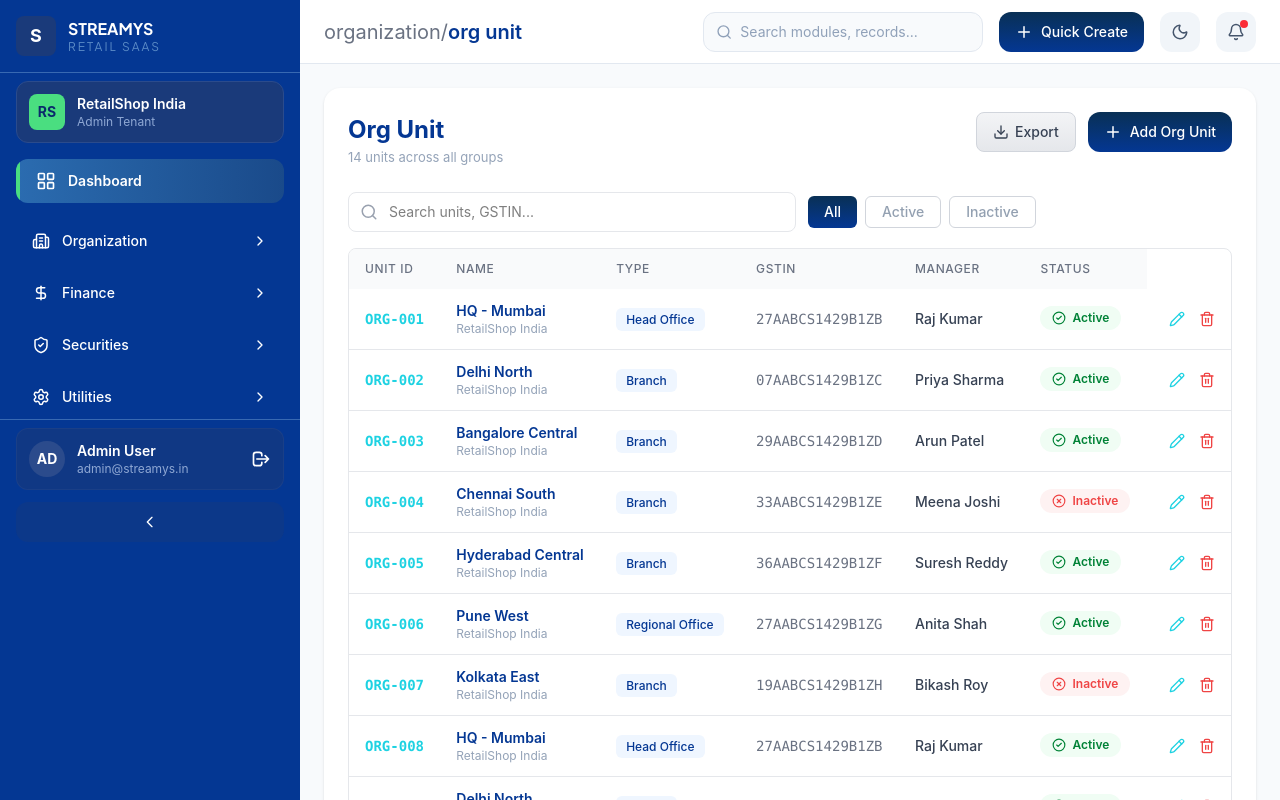
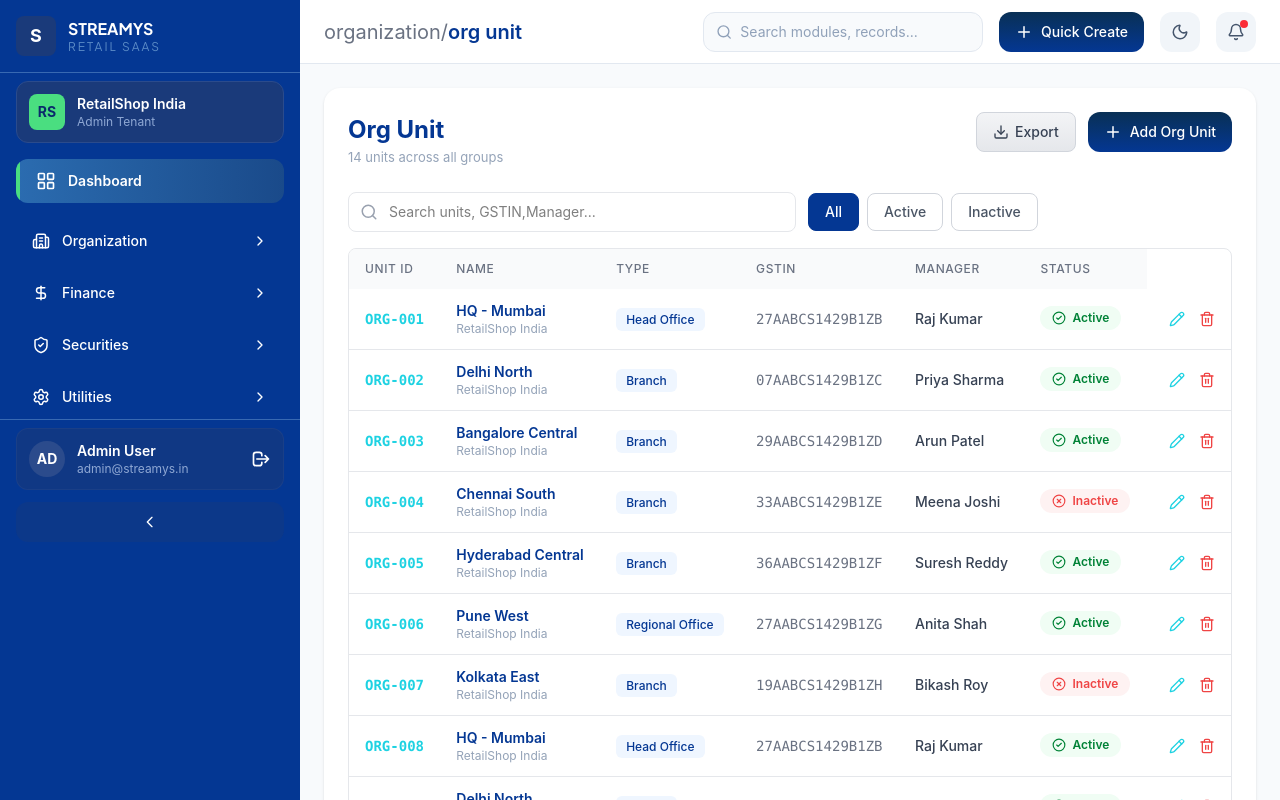
Before and after one commit to ameenerp2026/retail_erp, a React (Vite) app in the folder frontend/: page /dashboard/organization/org-unit in a window 1280 px wide. Shown: the top 800 px of the page. Built offline with nearby package versions, Linux system fonts and the light colour scheme; sample sign-in values are in the browser's storage.

Commit message:
search functionality

```diff
--- a/frontend/src/modules/Organization/pages/OrganizationUnit.tsx
+++ b/frontend/src/modules/Organization/pages/OrganizationUnit.tsx
@@ -1,5 +1,5 @@
-import { useState } from "react"
-import { Download, Plus, Search } from "lucide-react"
+import { useEffect, useMemo, useState } from "react"
+import { Download, Plus, Search, X } from "lucide-react"
 import OrgUnitTable from "../components/OrgUnitTable"
 import Pagination from "../components/Pagination"
 import OrgUnitModal from "../components/OrgUnitModal"
@@ -14,36 +14,66 @@ export interface OrgUnit extends OrgUnitFormData {
 }
 
 
-const orgUnits : OrgUnit[]= [
-  { id: 'ORG-001', name: 'HQ - Mumbai', subtext: 'RetailShop India', type: 'Head Office',group: 'retailshop-india',  gstin: '27AABCS1429B1ZB', manager: 'Raj Kumar', status: 'Active','state':'KA','address':'Bangalore' },
-  { id: 'ORG-002', name: 'Delhi North', subtext: 'RetailShop India', type: 'Branch',group: 'retailshop-india',  gstin: '07AABCS1429B1ZC', manager: 'Priya Sharma', status: 'Active','state':'TN','address':'Chennai'  },
-  { id: 'ORG-003', name: 'Bangalore Central', subtext: 'RetailShop India', type: 'Branch',group: 'retailshop-india',  gstin: '29AABCS1429B1ZD', manager: 'Arun Patel', status: 'Active','state':'KA','address':'Bangalore'},
-  { id: 'ORG-004', name: 'Chennai South', subtext: 'RetailShop India', type: 'Branch',group: 'retailshop-india',  gstin: '33AABCS1429B1ZE', manager: 'Meena Joshi', status: 'Inactive','state':'KA','address':'Bangalore' },
-  { id: 'ORG-005', name: 'Hyderabad Central', subtext: 'RetailShop India', type: 'Branch',group: 'retailshop-india',  gstin: '36AABCS1429B1ZF', manager: 'Suresh Reddy', status: 'Active','state':'KA','address':'Bangalore' },
-  { id: 'ORG-006', name: 'Pune West', subtext: 'RetailShop India', type: 'Regional Office',group: 'retailshop-india',  gstin: '27AABCS1429B1ZG', manager: 'Anita Shah', status: 'Active','state':'KA','address':'Bangalore' },
-  { id: 'ORG-007', name: 'Kolkata East', subtext: 'RetailShop India', type: 'Branch',group: 'retailshop-india',  gstin: '19AABCS1429B1ZH', manager: 'Bikash Roy', status: 'Inactive','state':'KA','address':'Bangalore' },
-   { id: 'ORG-008', name: 'HQ - Mumbai', subtext: 'RetailShop India', type: 'Head Office',group: 'retailshop-india',  gstin: '27AABCS1429B1ZB', manager: 'Raj Kumar', status: 'Active','state':'KA','address':'Bangalore' },
-  { id: 'ORG-009', name: 'Delhi North', subtext: 'RetailShop India', type: 'Branch',group: 'retailshop-india',  gstin: '07AABCS1429B1ZC', manager: 'Priya Sharma', status: 'Active','state':'KA','address':'Bangalore' },
-  { id: 'ORG-010', name: 'Bangalore Central', subtext: 'RetailShop India', type: 'Branch',group: 'retailshop-india',  gstin: '29AABCS1429B1ZD', manager: 'Arun Patel', status: 'Active','state':'KA','address':'Bangalore' },
-  { id: 'ORG-011', name: 'Chennai South', subtext: 'RetailShop India', type: 'Branch',group: 'retailshop-india',  gstin: '33AABCS1429B1ZE', manager: 'Meena Joshi', status: 'Inactive','state':'KA','address':'Bangalore' },
-  { id: 'ORG-012', name: 'Hyderabad Central', subtext: 'RetailShop India', type: 'Branch',group: 'retailshop-india',  gstin: '36AABCS1429B1ZF', manager: 'Suresh Reddy', status: 'Active','state':'KA','address':'Bangalore' },
-  { id: 'ORG-013', name: 'Pune West', subtext: 'RetailShop India', type: 'Regional Office',group: 'retailshop-india',  gstin: '27AABCS1429B1ZG', manager: 'Anita Shah', status: 'Active','state':'KA','address':'Bangalore' },
-  { id: 'ORG-014', name: 'Kolkata East', subtext: 'RetailShop India', type: 'Branch',group: 'retailshop-india',  gstin: '19AABCS1429B1ZH', manager: 'Bikash Roy', status: 'Inactive','state':'KA','address':'Bangalore' },
+const orgUnits: OrgUnit[] = [
+  { id: 'ORG-001', name: 'HQ - Mumbai', subtext: 'RetailShop India', type: 'Head Office', group: 'retailshop-india', gstin: '27AABCS1429B1ZB', manager: 'Raj Kumar', status: 'Active', 'state': 'KA', 'address': 'Bangalore' },
+  { id: 'ORG-002', name: 'Delhi North', subtext: 'RetailShop India', type: 'Branch', group: 'retailshop-india', gstin: '07AABCS1429B1ZC', manager: 'Priya Sharma', status: 'Active', 'state': 'TN', 'address': 'Chennai' },
+  { id: 'ORG-003', name: 'Bangalore Central', subtext: 'RetailShop India', type: 'Branch', group: 'retailshop-india', gstin: '29AABCS1429B1ZD', manager: 'Arun Patel', status: 'Active', 'state': 'KA', 'address': 'Bangalore' },
+  { id: 'ORG-004', name: 'Chennai South', subtext: 'RetailShop India', type: 'Branch', group: 'retailshop-india', gstin: '33AABCS1429B1ZE', manager: 'Meena Joshi', status: 'Inactive', 'state': 'KA', 'address': 'Bangalore' },
+  { id: 'ORG-005', name: 'Hyderabad Central', subtext: 'RetailShop India', type: 'Branch', group: 'retailshop-india', gstin: '36AABCS1429B1ZF', manager: 'Suresh Reddy', status: 'Active', 'state': 'KA', 'address': 'Bangalore' },
+  { id: 'ORG-006', name: 'Pune West', subtext: 'RetailShop India', type: 'Regional Office', group: 'retailshop-india', gstin: '27AABCS1429B1ZG', manager: 'Anita Shah', status: 'Active', 'state': 'KA', 'address': 'Bangalore' },
+  { id: 'ORG-007', name: 'Kolkata East', subtext: 'RetailShop India', type: 'Branch', group: 'retailshop-india', gstin: '19AABCS1429B1ZH', manager: 'Bikash Roy', status: 'Inactive', 'state': 'KA', 'address': 'Bangalore' },
+  { id: 'ORG-008', name: 'HQ - Mumbai', subtext: 'RetailShop India', type: 'Head Office', group: 'retailshop-india', gstin: '27AABCS1429B1ZB', manager: 'Raj Kumar', status: 'Active', 'state': 'KA', 'address': 'Bangalore' },
+  { id: 'ORG-009', name: 'Delhi North', subtext: 'RetailShop India', type: 'Branch', group: 'retailshop-india', gstin: '07AABCS1429B1ZC', manager: 'Priya Sharma', status: 'Active', 'state': 'KA', 'address': 'Bangalore' },
+  { id: 'ORG-010', name: 'Bangalore Central', subtext: 'RetailShop India', type: 'Branch', group: 'retailshop-india', gstin: '29AABCS1429B1ZD', manager: 'Arun Patel', status: 'Active', 'state': 'KA', 'address': 'Bangalore' },
+  { id: 'ORG-011', name: 'Chennai South', subtext: 'RetailShop India', type: 'Branch', group: 'retailshop-india', gstin: '33AABCS1429B1ZE', manager: 'Meena Joshi', status: 'Inactive', 'state': 'KA', 'address': 'Bangalore' },
+  { id: 'ORG-012', name: 'Hyderabad Central', subtext: 'RetailShop India', type: 'Branch', group: 'retailshop-india', gstin: '36AABCS1429B1ZF', manager: 'Suresh Reddy', status: 'Active', 'state': 'KA', 'address': 'Bangalore' },
+  { id: 'ORG-013', name: 'Pune West', subtext: 'RetailShop India', type: 'Regional Office', group: 'retailshop-india', gstin: '27AABCS1429B1ZG', manager: 'Anita Shah', status: 'Active', 'state': 'KA', 'address': 'Bangalore' },
+  { id: 'ORG-014', name: 'Kolkata East', subtext: 'RetailShop India', type: 'Branch', group: 'retailshop-india', gstin: '19AABCS1429B1ZH', manager: 'Bikash Roy', status: 'Inactive', 'state': 'KA', 'address': 'Bangalore' },
 ]
 
+type StatusFilter = "all" | "Active" | "Inactive"
 
 function OrganizationUnit() {
   //delete org unit
   const [units, setUnits] = useState<OrgUnit[]>(orgUnits)
+  const [searchTerm, setSearchTerm] = useState("")
   const [deleteModalOpen, setDeleteModalOpen] = useState(false)
   const [unitToDelete, setUnitToDelete] = useState<OrgUnit | null>(null)
-
+  const [statusFilter, setStatusFilter] = useState<StatusFilter>("all")
   const [currentPage, setCurrentPage] = useState(1)
   const [rowsPerPage] = useState(10)
-const totalPages = Math.ceil(units.length / rowsPerPage)
+  // 1. Memoize filtered results for performance
+  const filteredUnits = useMemo(() => {
+    return units.filter(unit => {
+      // 1. Status filter
+      const matchesStatus =
+        statusFilter === "all" || unit.status === statusFilter
+
+      // 2. Search filter
+      const term = searchTerm.toLowerCase().trim()
+      const matchesSearch = !term || [
+        unit.name,
+        unit.gstin,
+        unit.type,
+        unit.manager,
+        unit.group,
+        unit.state
+      ].some(field => field?.toLowerCase().includes(term))
+
+      return matchesStatus && matchesSearch
+    })
+  }, [units, searchTerm, statusFilter])
+
+  // Reset page when filters change
+  useEffect(() => {
+    setCurrentPage(1)
+  }, [searchTerm, statusFilter])
+
+  // 3. Paginate the filtered results
+  const totalPages = Math.ceil(filteredUnits.length / rowsPerPage)
   const startIndex = (currentPage - 1) * rowsPerPage
-const endIndex = startIndex + rowsPerPage
-const currentUnits = units.slice(startIndex, endIndex)
+  const currentUnits = filteredUnits.slice(startIndex, startIndex + rowsPerPage)
+
   //add org unit
   const [isModalOpen, setIsModalOpen] = useState(false)
   const [editingUnit, setEditingUnit] = useState<OrgUnitFormData | null>(null)
@@ -118,7 +148,7 @@ const [loading, setLoading] = useState(false)
           <h2 className="text-[24px] text-[#043793] font-bold">
             Org Unit
           </h2>
-          <p className="text-[13px] text-[#94A3B8]">{units.length} {units.length === 1? 'unit' : 'units'} across all groups</p>
+          <p className="text-[13px] text-[#94A3B8]">{filteredUnits.length} {filteredUnits.length === 1 ? 'unit' : 'units'} across all groups</p>
         </div>
         <div className="flex gap-3">
           <button className="h-10 px-4 rounded-lg bg-[linear-gradient(#F3F4F6,#E5E7EB)] text-gray-700 flex items-center gap-1.5 text-sm font-medium hover:bg-gray-300 transition border border-gray-300">
@@ -144,24 +174,56 @@ const [loading, setLoading] = useState(false)
           <Search className="absolute left-3 top-1/2 -translate-y-1/2 text-gray-400" size={18} />
           <input
             type="text"
-            placeholder="Search units, GSTIN..."
+            placeholder="Search units, GSTIN,Manager..."
+            value={searchTerm}
+            onChange={(e) => setSearchTerm(e.target.value)}
             className="w-full h-10 pl-10 pr-4 rounded-lg border border-gray-200 text-sm focus:outline-none"
           />
+          {searchTerm && (
+            <button
+              onClick={() => setSearchTerm("")}
+              className="absolute right-3 top-1/2 -translate-y-1/2 text-gray-400 hover:text-gray-600"
+            >
+              <X size={16} />
+            </button>
+          )}
         </div>
+        {/* Your status tabs div goes here */}
         <div className="flex gap-2">
-          <button className="px-4 h-8 rounded-md bg-[linear-gradient(#093055,#043793)] text-white text-sm font-medium">
-            All
+          {(["all", "Active", "Inactive"] as const).map((status) => (
+            <button
+              key={status}
+              onClick={() => setStatusFilter(status)}
+              className={`px-4 py-2 rounded-lg text-sm font-medium border transition ${statusFilter === status
+                  ? "bg-[#043793] text-white border-[#043793]"
+                  : "bg-white text-gray-600 border-gray-300 hover:bg-gray-50"
+                }`}
+            >
+              {status === "all" ? "All" : status}
             </button>
-          <button className="px-4 h-8 rounded-md border border-gray-300 bg-white text-[oklch(0.7_0.03_257.01)] text-sm font-medium hover:bg-gray-50">
-            Active
-          </button>
-          <button className="px-4 h-8 rounded-md border border-gray-300 bg-white text-[oklch(0.7_0.03_257.01)] text-sm font-medium hover:bg-gray-50">
-            Inactive
-          </button>
+          ))}
         </div>
       </div>
+      {currentUnits.length === 0 ? (
+        <div className="text-center py-12 text-gray-500">
+          No org units match your filters
+        </div>
+      ) : (
+        <>
           {/* Table */}
           <OrgUnitTable units={currentUnits} onEdit={handleEditClick} onDelete={handleDeleteClick} loading={loading} />
+          {/* Pagination */}
+          <Pagination
+            currentPage={currentPage}
+            totalPages={totalPages}
+            startIndex={startIndex}
+            endIndex={startIndex + rowsPerPage}
+            totalItems={filteredUnits.length}
+            onPageChange={setCurrentPage}
+          />
+        </>
+      )}
+
       {/* Delete confirmation modal */}
       <DeleteConfirmModal
         isOpen={deleteModalOpen}
@@ -169,15 +231,7 @@ const [loading, setLoading] = useState(false)
         onConfirm={handleConfirmDelete}
         unitName={unitToDelete?.name || ''}
         loading={loading} />
-      {/* Pagination */}
-      <Pagination
-        currentPage={currentPage}
-        totalPages={totalPages}
-        startIndex={startIndex}
-        endIndex={endIndex}
-        totalItems={units.length}
-        onPageChange={setCurrentPage}
-      />
+
     </div>
   )
 }
```
Lines whose indentation alone changed are shown as unchanged.
